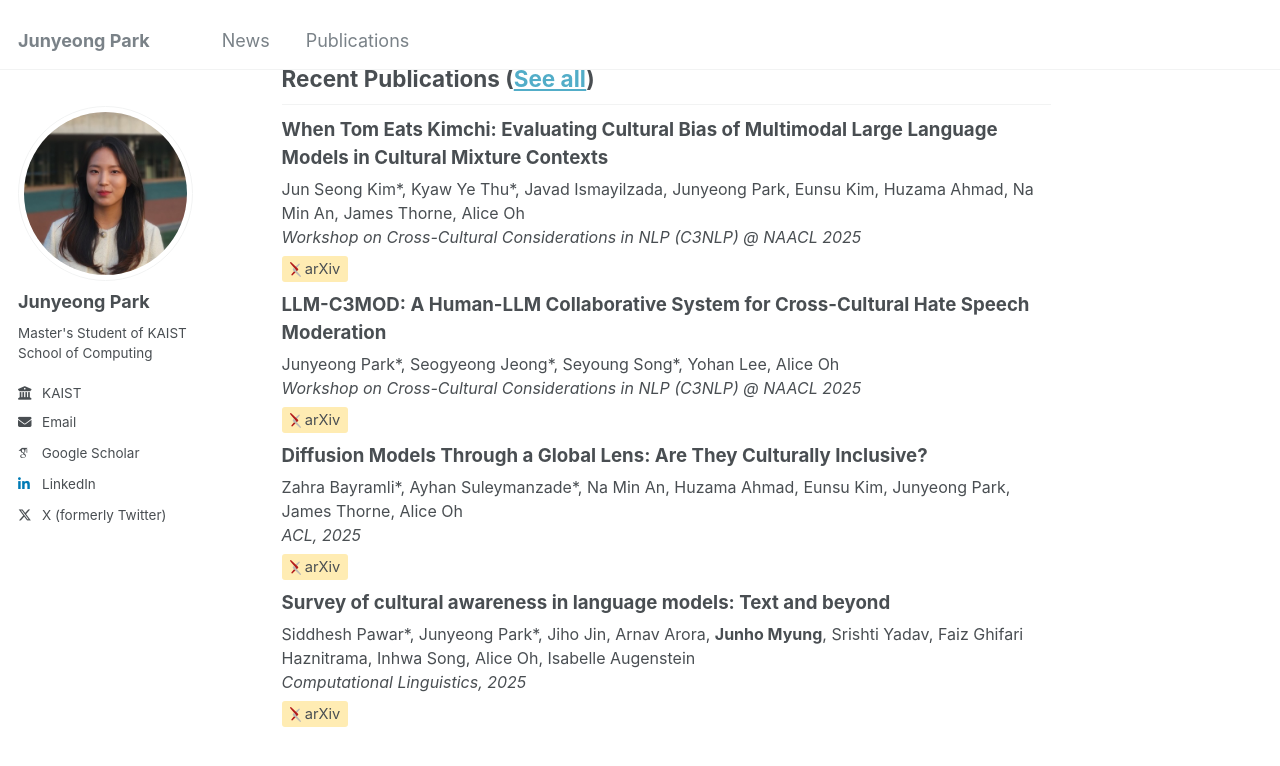
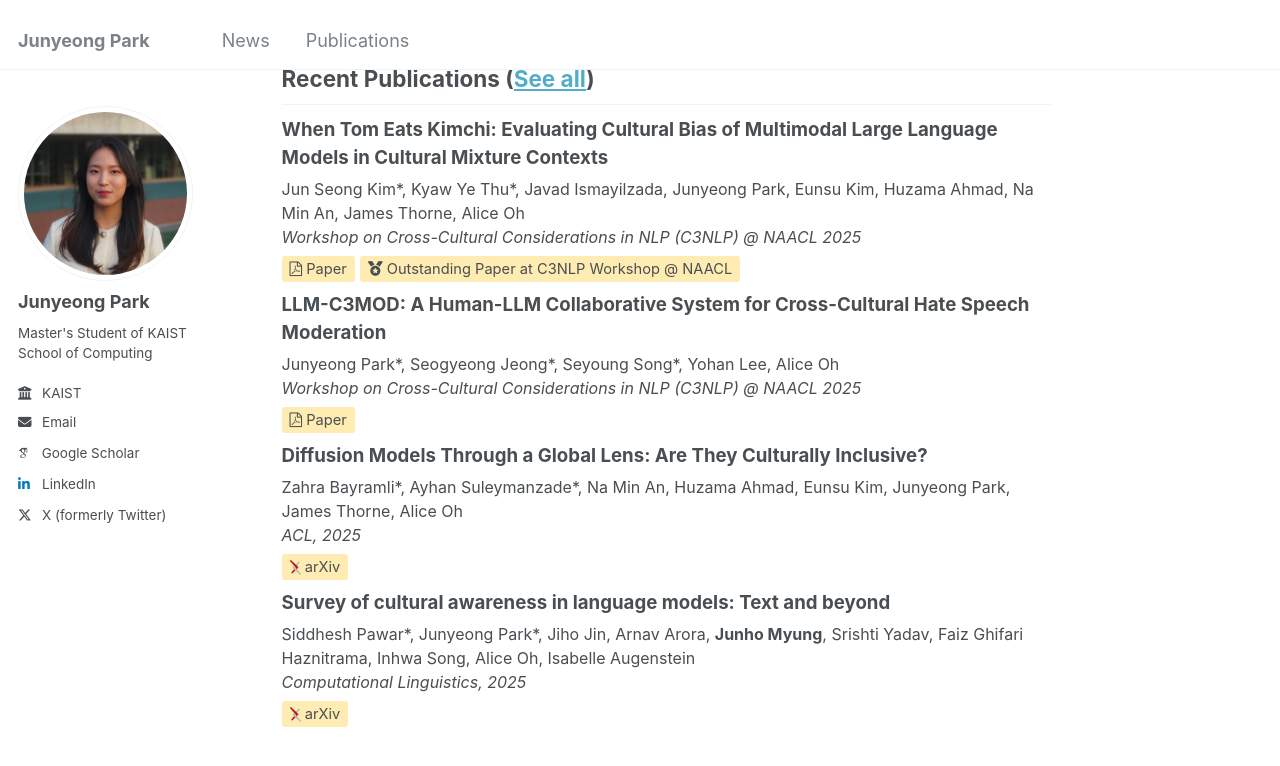
Before and after one commit to jjjunyeong/jjjunyeong.github.io, a Jekyll site: the page built from _pages/about.md, in a window 1280 px wide and 900 px high, scrolled down 693 px. Shown: the top 766 px of the window. Built offline with Jekyll 4.4.1, drawn with Linux system fonts in a browser that asks for light colours; some web fonts are replaced.

Commit message:
Update publications.yml

```diff
--- a/_data/publications.yml
+++ b/_data/publications.yml
@@ -4,7 +4,8 @@
   date: '2025-03-21'
   venue: 'Workshop on Cross-Cultural Considerations in NLP (C3NLP) @ NAACL 2025'
   type: 'workshop, demos, and posters'
-  arxivurl: 'https://aclanthology.org/2025.c3nlp-1.11/'
+  paperurl: 'https://aclanthology.org/2025.c3nlp-1.11/'
+  award: 'Outstanding Paper at C3NLP Workshop @ NAACL'
 
 - title: 'LLM-C3MOD: A Human-LLM Collaborative System for Cross-Cultural Hate Speech Moderation'
   authors: 'Junyeong Park*, Seogyeong Jeong*, Seyoung Song*, Yohan Lee, Alice Oh'
@@ -12,7 +13,7 @@
   date: '2025-03-10'
   venue: 'Workshop on Cross-Cultural Considerations in NLP (C3NLP) @ NAACL 2025'
   type: 'workshop, demos, and posters'
-  arxivurl: 'https://aclanthology.org/2025.c3nlp-1.7/'
+  paperurl: 'https://aclanthology.org/2025.c3nlp-1.7/'
 
 - title: "Diffusion Models Through a Global Lens: Are They Culturally Inclusive?"
   authors: 'Zahra Bayramli*, Ayhan Suleymanzade*, Na Min An, Huzama Ahmad, Eunsu Kim, Junyeong Park, James Thorne, Alice Oh'
```
